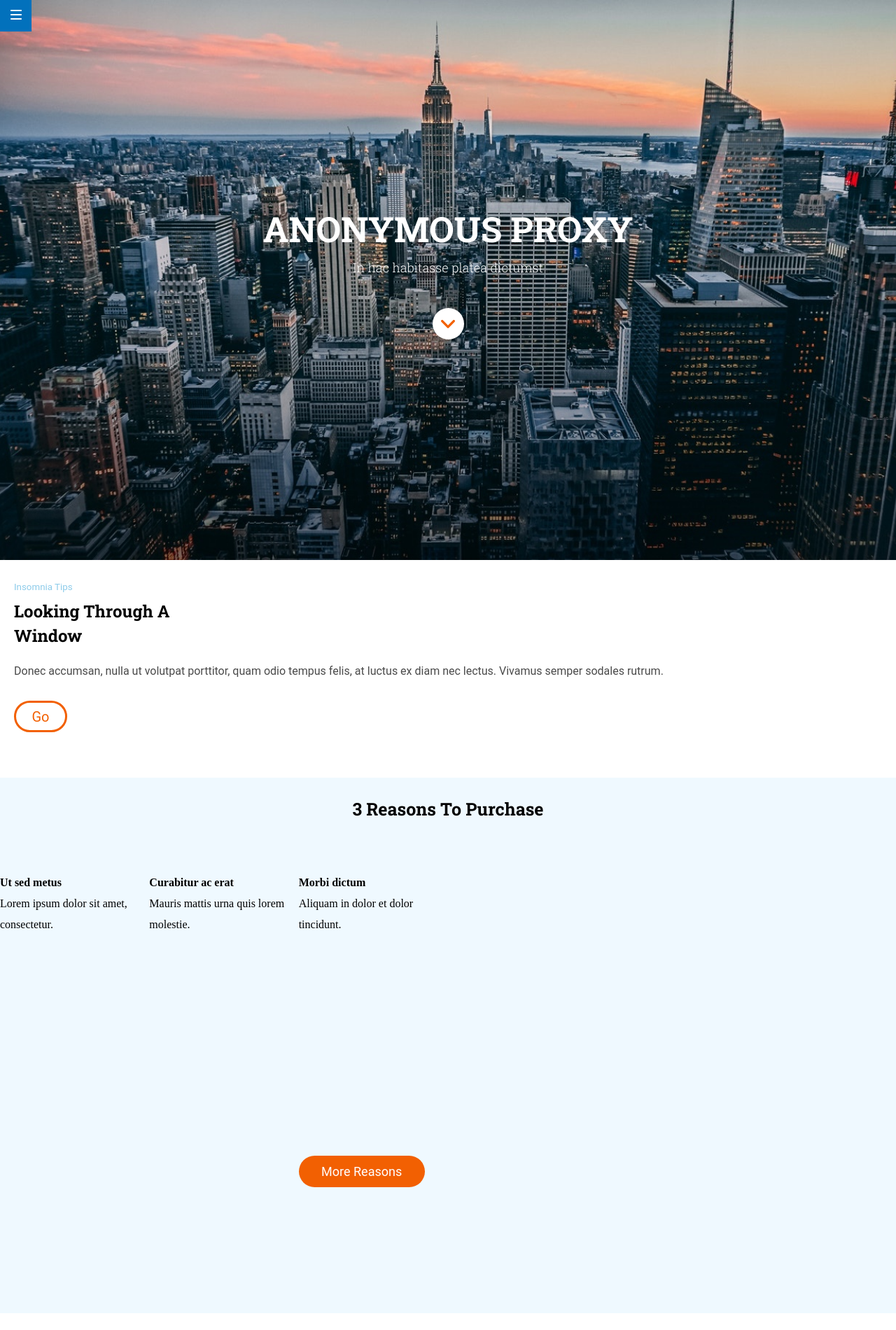
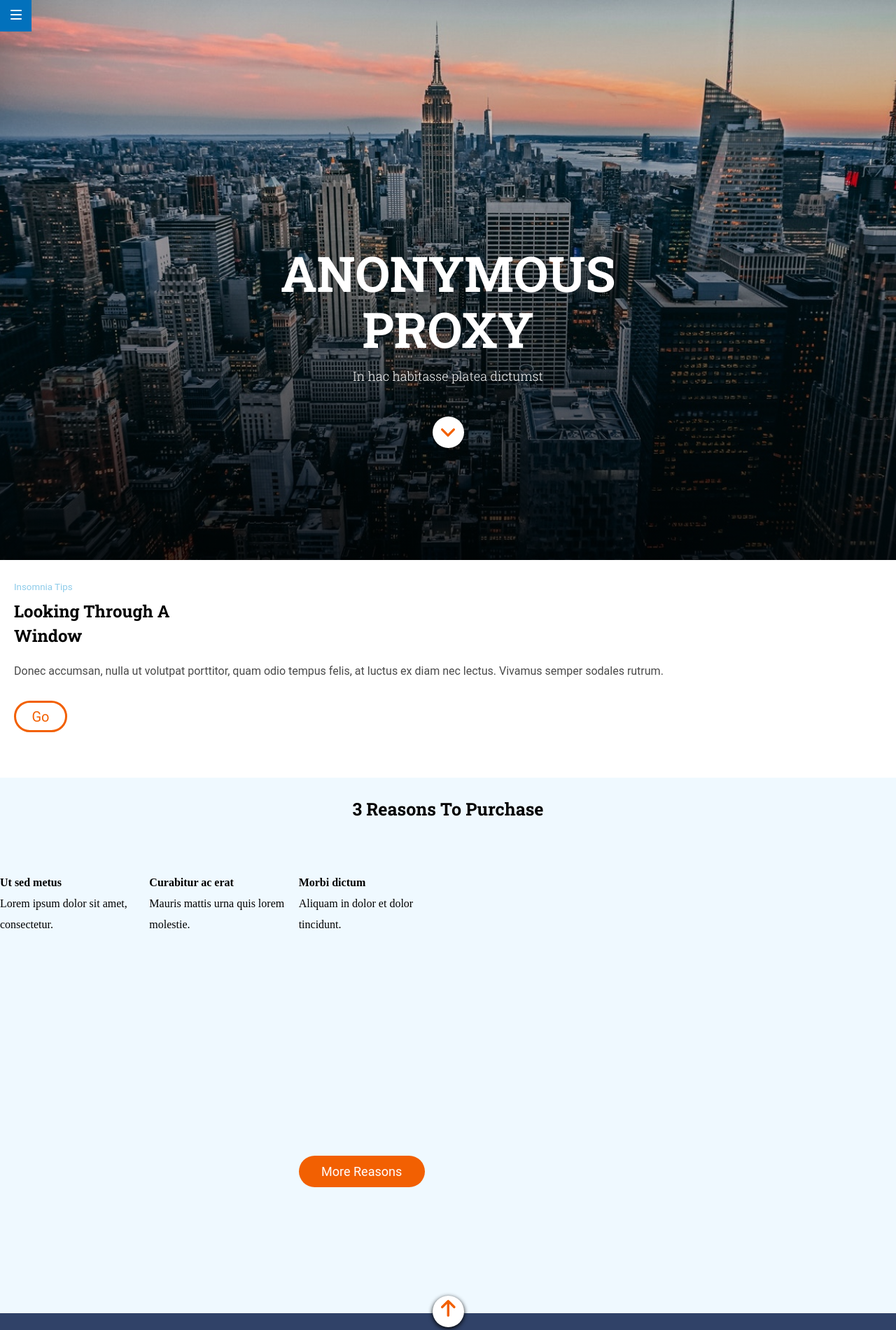
Before and after one commit to Adalab/modulo-1-evaluacion-final-aliciaggz, a website: page docs/index.html in a window 1280 px wide. Shown: the top 1900 px of the page at 70% size. Drawn offline with nearby package versions, Linux system fonts and the light colour scheme; files that its build step writes are made by us from their sources.

Commit message:
gradient-background-arrow-shadow

```diff
--- a/src/scss/layout/_footer.scss
+++ b/src/scss/layout/_footer.scss
@@ -4,12 +4,19 @@
   flex-direction: column;
   justify-content: center;
   align-items: center;
-
-  margin-top: 50px;
   line-height: 30px;
   font-family: $fontRobotoReg;
 
   &__arrow {
+    width: 45px;
+    height: 45px;
+    display: flex;
+    align-items: center;
+    justify-content: center;
+    border-radius: 50%;
+    background-color: white;
+    box-shadow: black 0px 2px 6px;
+    transform: translateY(-25px);
   }
 
   &__nav {
--- a/src/scss/layout/_header.scss
+++ b/src/scss/layout/_header.scss
@@ -1,6 +1,12 @@
 .header {
   height: 100vh;
-  background-image: url(../images/cover.jpg);
+
+  background-image: linear-gradient(
+      rgba(255, 255, 255, 0),
+      rgba(0, 0, 0, 0.589)
+    ),
+    url(../images/cover.jpg);
+
   background-size: cover;
   background-position: center;
 
@@ -21,16 +27,18 @@
   &__text {
     display: flex;
     flex-direction: column;
-    transform: translateY(300px);
+    transform: translateY(350px);
     align-items: center;
     color: white;
     line-height: 55px;
     font-family: $fontRobotoSlab;
 
     &--title {
-      font-size: 50px;
+      font-size: 70px;
       text-transform: uppercase;
       text-align: center;
+      width: 500px;
+      line-height: 80px;
     }
 
     &--subtitle {
```
